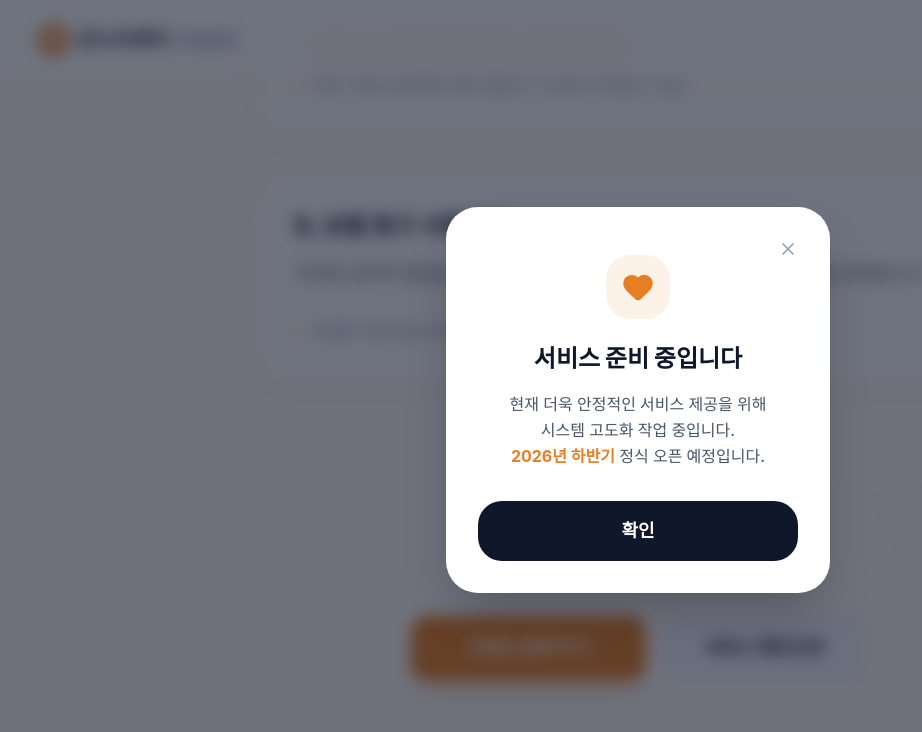
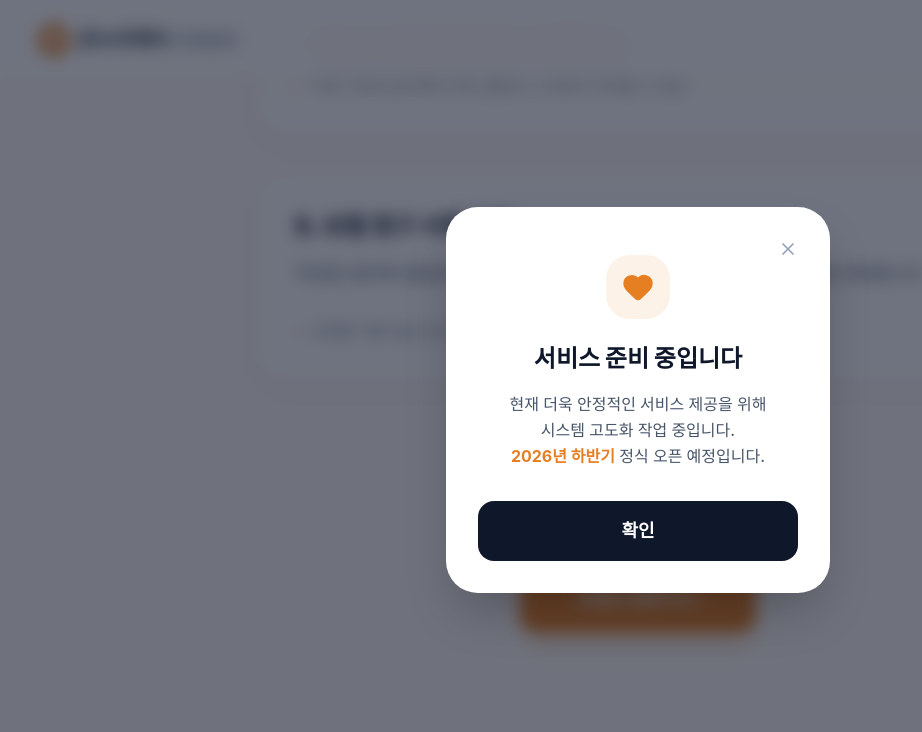
Before and after one commit to juj5835/marketing-onnuri, a Next.js app: page /guide in a window 1280 px wide. Both pictures are taken after a click on the button "간병인 등록 하기". Shown: the part 1312-2044 px from the top of the page, without its empty margins (2-924 px from the left). Built offline with nearby package versions, Linux system fonts and the light colour scheme; a web font is replaced by a local one.

Commit message:
Set 16px border-radius for modal button

```diff
--- a/src/components/GuideContent.tsx
+++ b/src/components/GuideContent.tsx
@@ -87,19 +87,17 @@ export default function GuideContent() {
             className="group"
           >
             {/* Content Card */}
-            <div className={`p-8 md:p-10 rounded-[32px] border bg-white relative overflow-hidden transition-all duration-500 shadow-[0_8px_30px_rgb(0,0,0,0.04)] hover:shadow-[0_8px_40px_rgb(0,0,0,0.08)] ${
-              step.isCritical
+            <div className={`p-8 md:p-10 rounded-[32px] border bg-white relative overflow-hidden transition-all duration-500 shadow-[0_8px_30px_rgb(0,0,0,0.04)] hover:shadow-[0_8px_40px_rgb(0,0,0,0.08)] ${step.isCritical
                 ? 'border-[#FFEDD5] border-l-[8px] border-r-[8px] border-l-orange-400 border-r-orange-400'
                 : 'border-[#FFEDD5]'
-            }`}>
+              }`}>
 
               <div className="flex flex-col gap-6">
                 {/* Text Section */}
                 <div className="flex-1">
                   <div className="mb-4">
-                    <h3 className={`text-2xl font-black mb-2 ${
-                      step.isCritical ? 'text-orange-950' : 'text-text-deep'
-                    }`}>
+                    <h3 className={`text-2xl font-black mb-2 ${step.isCritical ? 'text-orange-950' : 'text-text-deep'
+                      }`}>
                       {step.title}
                     </h3>
                   </div>
@@ -111,9 +109,8 @@ export default function GuideContent() {
                   <ul className="space-y-4">
                     {step.details.map((detail, dIdx) => (
                       <li key={dIdx} className="flex items-start gap-3 text-[15px] font-medium text-text-muted">
-                        <div className={`mt-2 h-1.5 w-1.5 rounded-full shrink-0 ${
-                          step.isCritical ? 'bg-orange-400' : 'bg-primary/30'
-                        }`} />
+                        <div className={`mt-2 h-1.5 w-1.5 rounded-full shrink-0 ${step.isCritical ? 'bg-orange-400' : 'bg-primary/30'
+                          }`} />
                         <span className={detail.includes('중요') || detail.includes('필수') ? 'text-orange-600 font-bold' : ''}>
                           {detail}
                         </span>
@@ -133,7 +130,7 @@ export default function GuideContent() {
         viewport={{ once: true }}
         className="mt-24 p-10 rounded-[40px] text-center relative overflow-hidden"
       >
-        <div className="absolute top-0 right-0 w-80 h-80 bg-primary/5 rounded-full -translate-y-1/2 translate-x-1/2 blur-3xl" />
+        <div className="absolute top-0 right-0 w-80 h-80 " />
         <p className="text-text-body text-lg mb-10 relative z-10 max-w-md mx-auto font-medium">
           가족간병인 등록부터 서류 전송까지 <br />
           어플리케이션 안에서 원스톱으로 해결됩니다.
@@ -144,12 +141,6 @@ export default function GuideContent() {
             className="w-full md:w-auto px-14 h-16 bg-primary text-white rounded-[16px] font-black text-lg hover:brightness-110 transition-all shadow-xl shadow-primary/20"
           >
             간병인 등록 하기
-          </button>
-          <button
-            onClick={() => window.location.href = '/'}
-            className="w-full md:w-auto px-10 h-16 bg-slate-100 text-text-deep rounded-[16px] font-bold text-lg hover:bg-slate-200 transition-all border border-slate-200"
-          >
-            서비스 메인으로
           </button>
         </div>
       </motion.div>
@@ -192,7 +183,7 @@ export default function GuideContent() {
                 </p>
                 <button
                   onClick={() => setIsModalOpen(false)}
-                  className="w-full py-4 bg-text-deep text-white rounded-2xl font-black text-lg hover:brightness-110 transition-all"
+                  className="w-full py-4 bg-text-deep text-white rounded-[16px] font-black text-lg hover:brightness-110 transition-all"
                 >
                   확인
                 </button>
```
